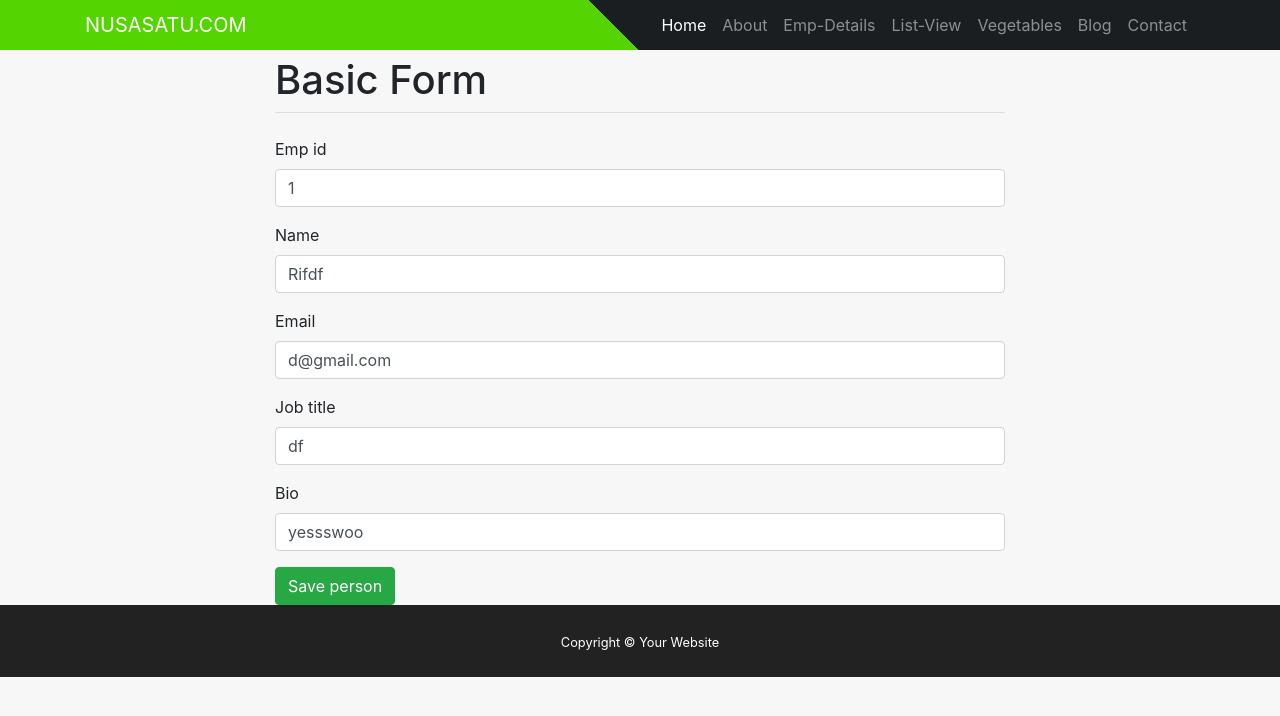
After one commit to knitesh5/django_project, a Django app: page /list_view/edit/1 in a window 1280 px wide. The commit adds this page. Shown: the top 716 px of the page. Run offline with Django 3.2, Linux system fonts and the light colour scheme; data comes from the database, SQL or seed files in the repository; some libraries are stand-ins or nearby versions.

Commit message:
added edit and delete option

```diff
--- a/mysite/forms.py
+++ b/mysite/forms.py
@@ -1,5 +1,6 @@
 
 from django import forms
+from django.forms import HiddenInput
 
 # creating a form
 class InputForm(forms.Form):
@@ -16,4 +17,4 @@ from .models import Person
 class PersonForm(forms.ModelForm):
     class Meta:
         model = Person
-        fields = ('name', 'email', 'job_title', 'bio')
+        fields = ('emp_id','name', 'email', 'job_title', 'bio')
--- a/mysite/models.py
+++ b/mysite/models.py
@@ -1,6 +1,7 @@
 from django.db import models
 
 class Person(models.Model):
+    emp_id = models.IntegerField(primary_key=True)
     name = models.CharField(max_length=130)
     email = models.EmailField(blank=True)
     job_title = models.CharField(max_length=30, blank=True)
--- /dev/null
+++ b/mysite/templates/edit.html
@@ -0,0 +1,44 @@
+
+
+{% include "header.html" %}
+<br>
+<br>
+{% load crispy_forms_tags %}
+
+
+
+<div class="container">
+    <div class="row justify-content-center">
+      <div class="col-8">
+        <h1 class="mt-2">Basic Form</h1>
+        <hr class="mt-0 mb-4">
+        {% block content %}
+        <form method="POST" action="updaterecord/{{ mymember.emp_id }}">
+            {% csrf_token %}
+            <div class="form-group">
+              <label for="formGroupExampleInput">Emp id</label>
+              <input value="{{ mymember.emp_id }}" type="text" class="form-control">
+            </div>
+            <div class="form-group">
+              <label for="formGroupExampleInput2">Name</label>
+              <input value="{{ mymember.name }}" type="text" class="form-control" name='Name'>
+            </div>
+            <div class="form-group">
+                <label for="formGroupExampleInput2">Email</label>
+                <input value="{{ mymember.email }}" type="text" class="form-control" name='Email'>
+            </div>
+            <div class="form-group">
+                <label for="formGroupExampleInput2">Job title</label>
+                <input value="{{ mymember.job_title }}" type="text" class="form-control" name='Job_title'>
+            </div>
+            <div class="form-group">
+                <label for="formGroupExampleInput2">Bio</label>
+                <input value="{{ mymember.bio }}" type="text" class="form-control" name='Bio'>
+            </div>
+            <button type="submit" class="btn btn-success">Save person</button>
+          </form>
+        {% endblock %}
+      </div>
+    </div>
+  </div>
+  {% include "footer.html" %}
--- a/mysite/templates/header.html
+++ b/mysite/templates/header.html
@@ -215,11 +215,11 @@ li {
             </li>
 
            <li class="nav-item">
-              <a class="nav-link" href="/fruits">Fruits</a>
+              <a class="nav-link" href="/emp_details">Emp-Details</a>
             </li>
 
             <li class="nav-item">
-              <a class="nav-link" href="#">Sea food</a>
+              <a class="nav-link" href="/list_view">List-View</a>
             </li>
 
             <li class="nav-item">
--- a/mysite/urls.py
+++ b/mysite/urls.py
@@ -21,7 +21,11 @@ urlpatterns = [
     path('admin/', admin.site.urls),
     path('test/', views.test),
     path('mock/', views.mock),
-    path('fruits/', views.create_view,name='homepage'),
+    path('emp_details/', views.create_view,name='homepage'),
+    path('list_view/', views.list_view,name='homepage'),
+    path('list_view/delete/<int:emp_id>', views.delete, name='delete'),
+    path('list_view/edit/<int:emp_id>', views.edit, name='edit'),
+    path('list_view/edit/updaterecord/<int:emp_id>', views.updaterecord, name='updaterecord'),
     path('about/', views.about),
     path('', views.home_view),
 ]
--- a/mysite/views.py
+++ b/mysite/views.py
@@ -6,6 +6,11 @@ from .forms import InputForm
 from django.views.generic import UpdateView
 from .models import Person
 from .forms import PersonForm
+from django.views.generic import CreateView
+from django.http import HttpResponseRedirect
+from django.shortcuts import redirect
+from django.template import loader
+from django.http import HttpResponse, HttpResponseRedirect
 
 
 def test(request):
@@ -27,38 +32,60 @@ def about(request):
     context['form']= InputForm()
     return render(request, "about.html", context)
 
-# from django.views.generic import CreateView
-# from .models import Person
 
-
-
-# class PersonUpdateView(UpdateView):
-#     model = Person
-#     form_class = PersonForm
-#     template_name = '/person_update_form.html'
-
-from django.views.generic import CreateView
-from .models import Person
-
-# class PersonCreateView(CreateView):
-#     model = Person
-#     fields = ('name', 'email', 'job_title', 'bio')
-#     template_name = 'person_form.html'
 
 
 def create_view(request):
     # dictionary for initial data with
     # field names as keys
     context ={}
+    # add the dictionary during initialization
+    form = PersonForm(request.POST or None)
+    if form.is_valid():
+        form.save()
+        context["dataset"] = Person.objects.all()
+        return redirect("/list_view")
+
+    context['form']= form
+    # return HttpResponseRedirect("list_view.html")
+    return render(request, "person_form.html", context)
+
+
+def list_view(request):
+    # dictionary for initial data with
+    # field names as keys
+    context ={}
 
     # add the dictionary during initialization
-    form = PersonForm(request.POST or None)
-    if request.method == 'POST':
-        print("form.is_valid",form.is_valid)
-        if form.is_valid():
-            print("in side")
-            form.save()
+    context["dataset"] = Person.objects.all()
 
-    context['form']= form
-    # print("contaxt",context)
-    return render(request, "person_form.html", context)
+    return render(request, "list_view.html", context)
+
+
+def delete(request, emp_id):
+    member = Person.objects.get(emp_id=emp_id)
+    member.delete()
+    return redirect("/list_view")
+
+
+def edit(request, emp_id):
+    mymember = Person.objects.get(emp_id=emp_id)
+    template = loader.get_template('edit.html')
+    context = {
+        'mymember': mymember,
+    }
+    return HttpResponse(template.render(context, request))
+
+def updaterecord(request, emp_id):
+    name = request.POST['Name']
+    email = request.POST['Email']
+    job_title = request.POST['Job_title']
+    bio = request.POST['Bio']
+    member = Person.objects.get(emp_id=emp_id)
+    member.emp_id = emp_id
+    member.name = name
+    member.email = email
+    member.job_title = job_title
+    member.bio = bio
+    member.save()
+    return redirect("/list_view")
```
Also changed, not shown: mysite/templates/list_view.html (added, +46 -0 lines), db.sqlite3.
